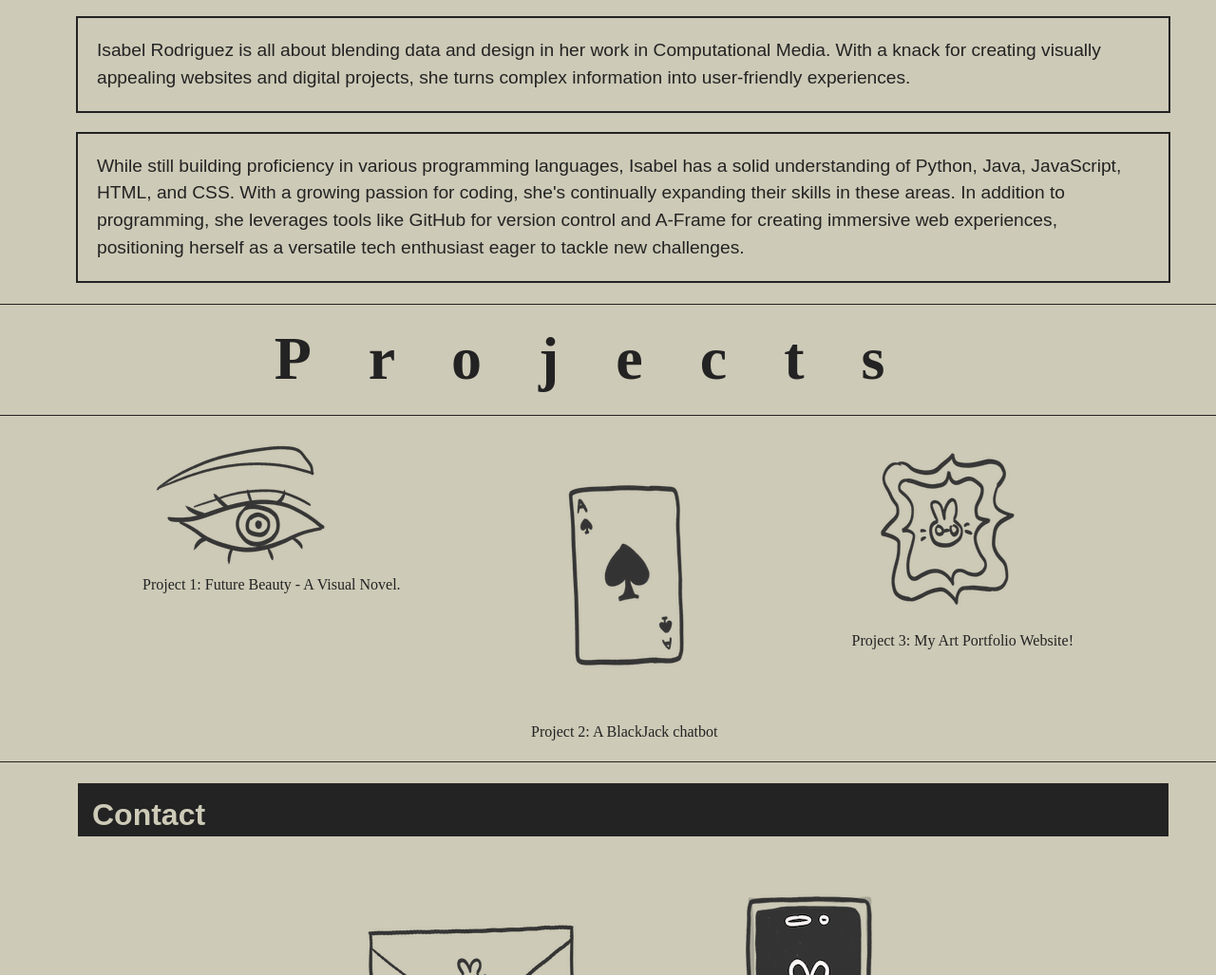
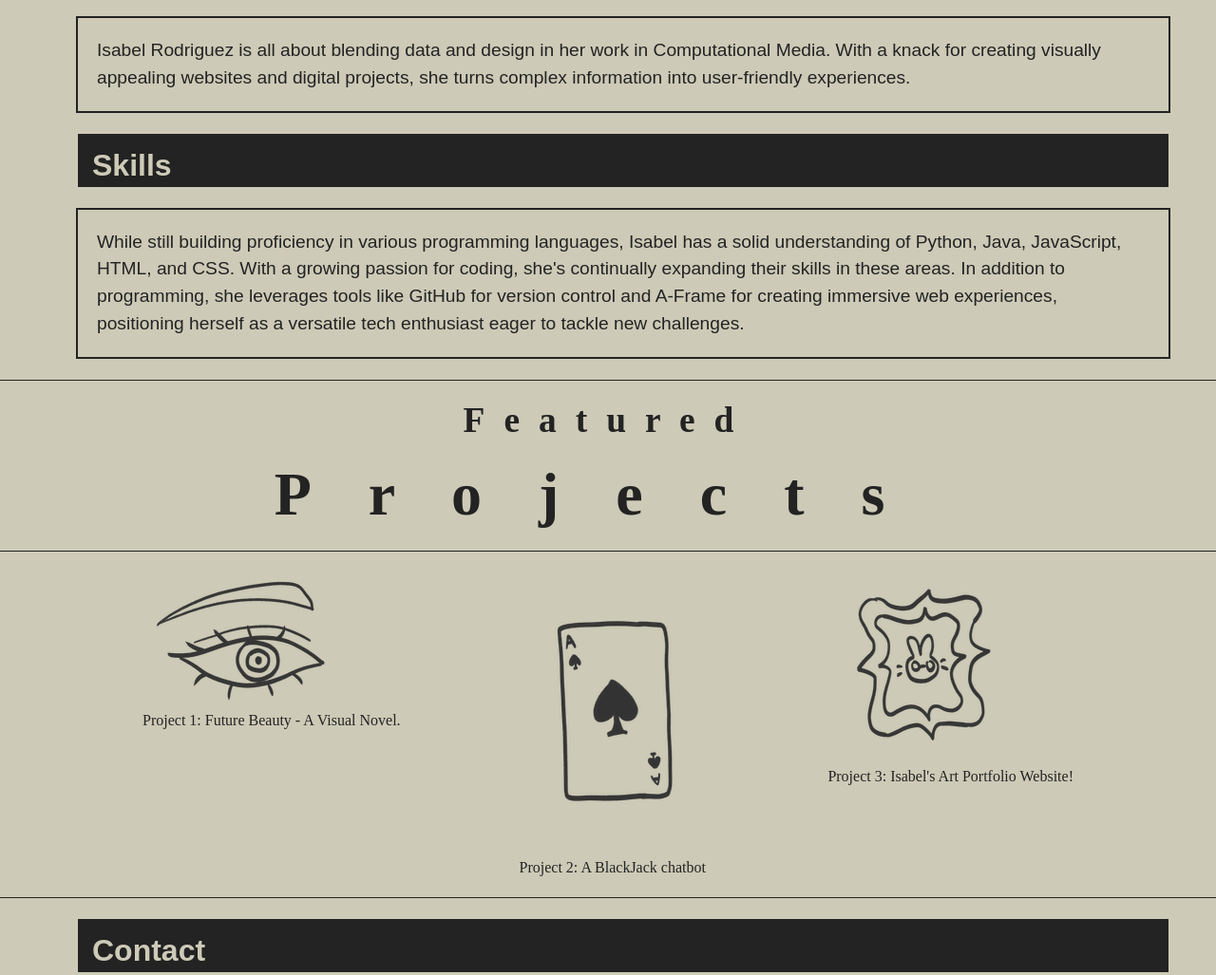
Before and after one commit to Kizuroki/Portfolio, a plain HTML site: page index.html in a window 1280 px wide. Shown: the part 900-1927 px from the top of the page at 95% size. Drawn offline with Linux system fonts and the light colour scheme.

Commit message:
cleaning

```diff
--- a/index.html
+++ b/index.html
@@ -56,6 +56,9 @@
         <div class="text-box">
             <p>Isabel Rodriguez is all about blending data and design in her work in Computational Media. With a knack for creating visually appealing websites and digital projects, she turns complex information into user-friendly experiences.</p>
         </div>
+        <div class="header-box2">
+            <h2>Skills</h2>
+        </div>
         <div class="image-box">
             <p> While still building proficiency in various programming languages, Isabel has a solid understanding of Python, Java, JavaScript, HTML, and CSS. With a growing passion for coding, she's continually expanding their skills in these areas. In addition to programming, she leverages tools like GitHub for version control and A-Frame for creating immersive web experiences, positioning herself as a versatile tech enthusiast eager to tackle new challenges.</p>
         </div>
@@ -63,6 +66,10 @@
 
     <div class="header-lines1">
         <div></div> <!-- First line -->
+    </div>
+
+    <div class="project-header">
+        <h3 style="letter-spacing: 20px;">Featured</h3>
     </div>
 
     <div class="project-header">
@@ -80,6 +87,7 @@
             </a>
             <p class="project-description">Project 1: Future Beauty - A Visual Novel.
             </p>
+
         </div>
         <div class="project-item">
             <a href="https://isaiahphilip.github.io/BlackJackChatBot/" target="_blank" class="project-link">
@@ -91,7 +99,7 @@
             <a href="https://kizuroki.github.io/" target="_blank" class="project-link">
                 <img src="images/artgal.PNG" alt="Project 3" class="project-image">
             </a>
-            <p class="project-description">Project 3: My Art Portfolio Website!</p>
+            <p class="project-description">Project 3: Isabel's Art Portfolio Website!</p>
         </div>
     </div>
 
--- a/styles.css
+++ b/styles.css
@@ -200,6 +200,34 @@ h2 {
     line-height: 1.5;
     color: rgb(35, 35, 35);
     position: relative; /* Ensure it's not affected by the right box */
+}
+
+.header-box2 {
+    height: 60px;
+    margin-top: 20px; /* Space between the header and text box */;
+    margin-left: 80px;
+    width: 90%; /* Adjust width as needed */
+    background-color: rgb(35, 35, 35); /* Black background */
+    color: #f1eaea; /* Light text color */
+    text-align: center; /* Center-align text */
+    padding: 15px; /* Add padding inside the box */
+    font-family: 'Queens Park', sans-serif; /* Use the same font */
+    font-size: 1.8rem; /* Adjust font size */
+    border: 2px solid #cdcab7; /* Optional border for emphasis */
+}
+
+.dark-mode .header-box2 {
+    height: 60px;
+    margin-top: 20px; /* Space between the header and text box */;
+    margin-left: 80px;
+    width: 90%; /* Adjust width as needed */
+    background-color: #888992; /* Black background */
+    color: #f1eaea; /* Light text color */
+    text-align: center; /* Center-align text */
+    padding: 15px; /* Add padding inside the box */
+    font-family: 'Queens Park', sans-serif; /* Use the same font */
+    font-size: 1.8rem; /* Adjust font size */
+    border: 2px solid#888992;; /* Optional border for emphasis */
 }
 
 /* Image box */
```
Also changed, not shown: images/lightartgal.PNG (added), images/lightblackjack.PNG (added), images/lightemailclosed.PNG (added), images/lightemailopen.PNG (added), images/lighteyeopen.PNG (added), 1 other file.
